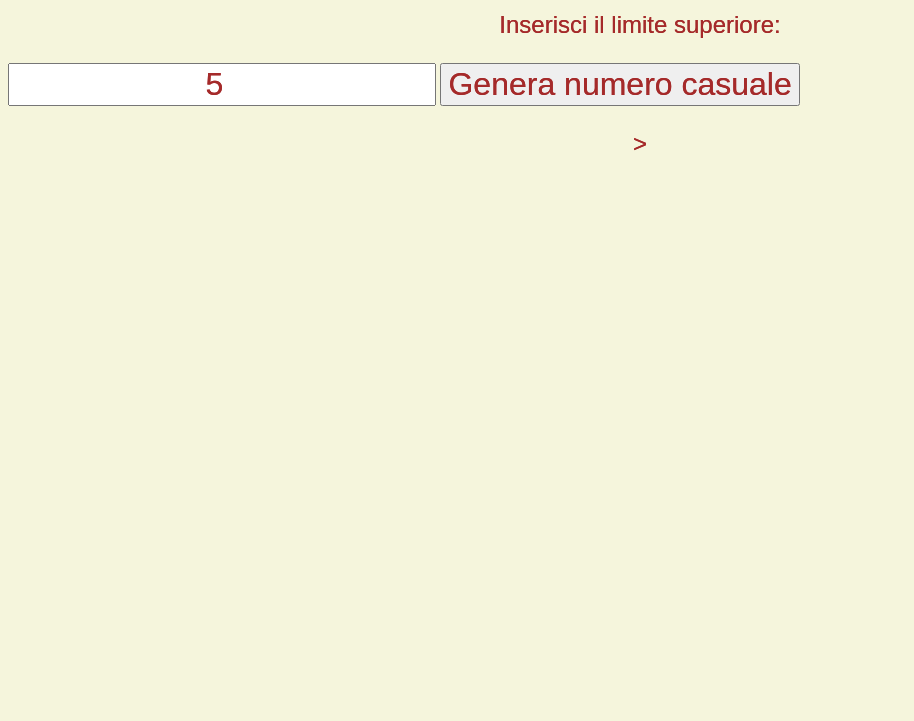
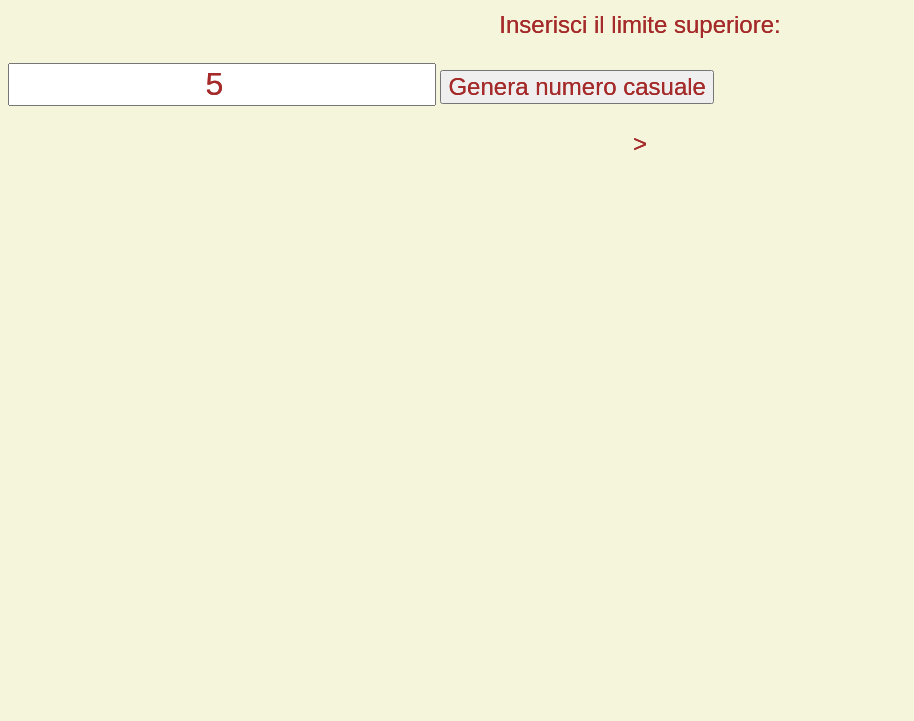
Before and after one commit to GianlucaRivaGovernanda/generatore-numeri-casuali-didu, a plain HTML site: page index.html in a window 1280 px wide. Shown: the part 79-800 px from the top of the page, without its empty margins (0-914 px from the left). Drawn offline with Linux system fonts and the light colour scheme.

Commit message:
Update index.html

```diff
--- a/index.html
+++ b/index.html
@@ -80,7 +80,7 @@
     <h2 style="text-align: center; text-shadow: 0cap; color: brown; font-size: xx-large;">Generatore di numeri casuali</h2>
     <p style="text-align: center; text-shadow: 0 0; color: brown; font-size: x-large;">Inserisci il limite superiore:</p>
     <input type="number" id="limiteSuperiore" min="1" value="5" style="text-align: center; text-shadow: 0 0; color: brown; font-size: xx-large;">
-    <button onclick="generaNumeroCasuale()"; style="text-align: center; text-shadow: 0 0; color: brown; font-size: xx-large;">Genera numero casuale</button>
+    <button onclick="generaNumeroCasuale()"; style="text-align: center; text-shadow: 0 0; color: brown; font-size: x-large;">Genera numero casuale</button>
     <p id="numeroCasuale" <input type="number" id="limiteSuperiore" min="1" value="5" style="text-align: center; text-shadow: 0 0; color: brown; font-size: x-large;">
         ></p>
 </body>
```
